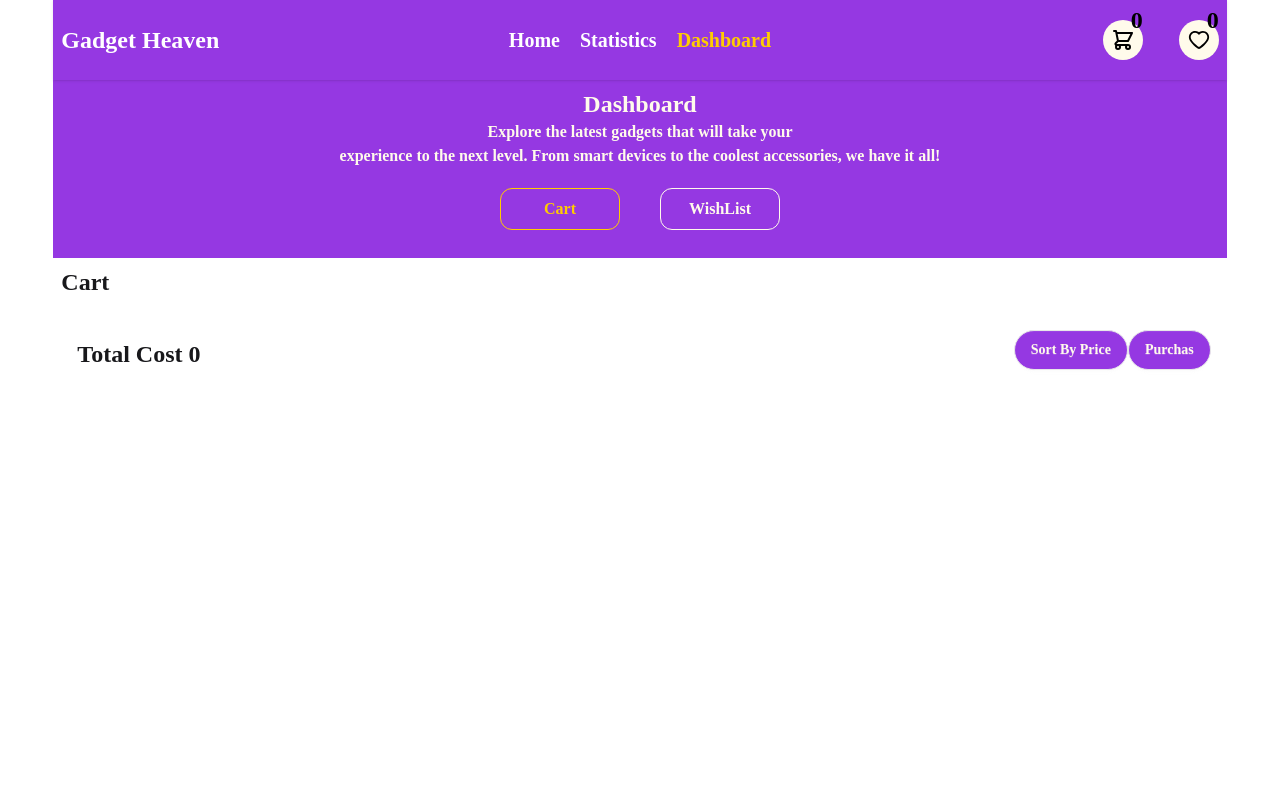
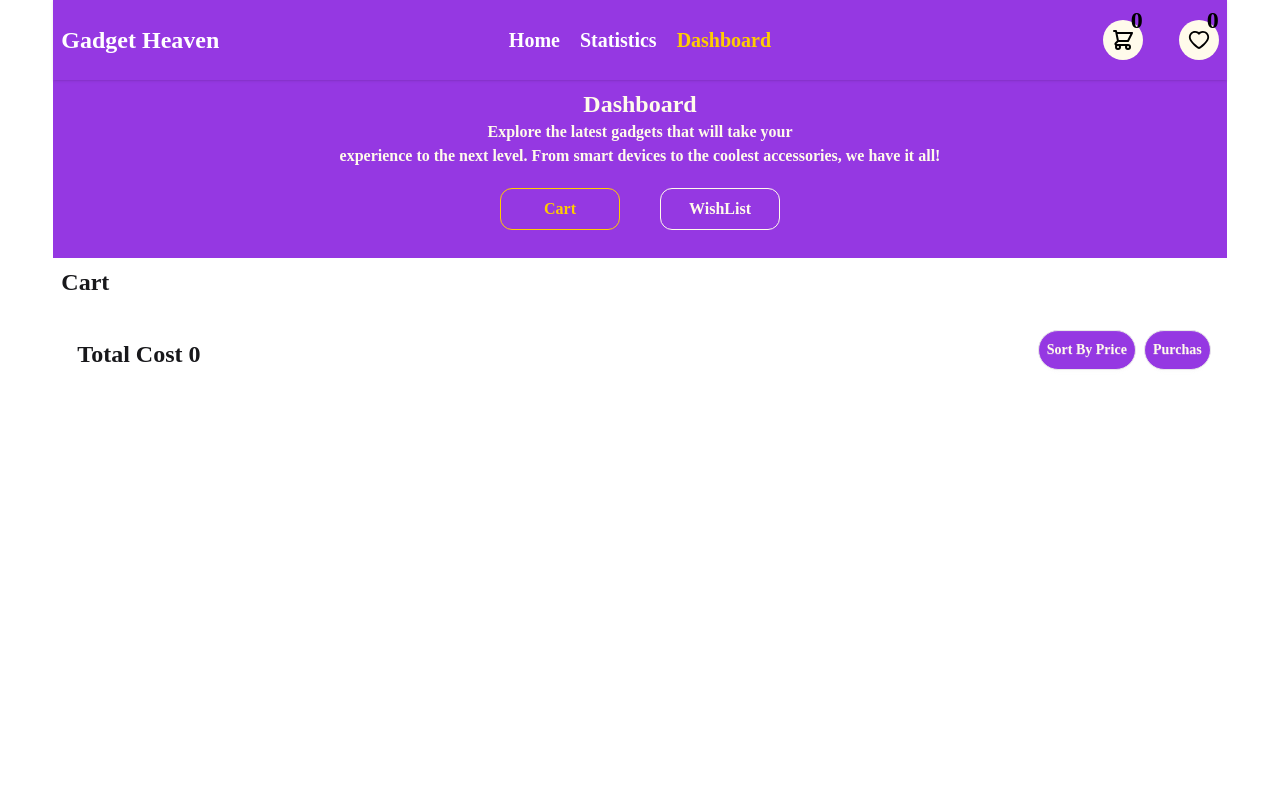
Before and after one commit to sadhin28/gadgetHeaven-A8, a React (Vite) app: page /Dashboard/card in a window 1280 px wide. Shown: the top 800 px of the page. Built offline with nearby package versions, Linux system fonts and the light colour scheme.

Commit message:
add sorted data

```diff
--- a/src/Components/CardList.jsx
+++ b/src/Components/CardList.jsx
@@ -73,8 +73,10 @@ const CardList = () => {
                         </div>
                         {/* You can open the modal using document.getElementById('ID').showModal() method */}
                         <div className="">
-                            <button id="bye-now" className="btn text-sm rounded-3xl text-amber-50 bg-[#9538E2] " onClick={()=>handleSorting('price')}  >Sort By Price</button>
-                            <button id="bye-now" className="btn text-sm rounded-3xl text-amber-50 bg-[#9538E2] " onClick={handelShowmOdal}  >Purchas</button>
+                            <div className="flex gap-2">
+                                <button id="bye-now" className="p-2 btn text-sm rounded-3xl text-amber-50 bg-[#9538E2] " onClick={()=>handleSorting('price')}  >Sort By Price</button>
+                            <button id="bye-now" className="p-2 btn text-sm rounded-3xl text-amber-50 bg-[#9538E2] " onClick={handelShowmOdal}  >Purchas</button>
+                            </div>
                             <dialog id="my_modal_3" className={`modal `}>
                                 <div className="modal-box">
                                     <form method="dialog">
```
